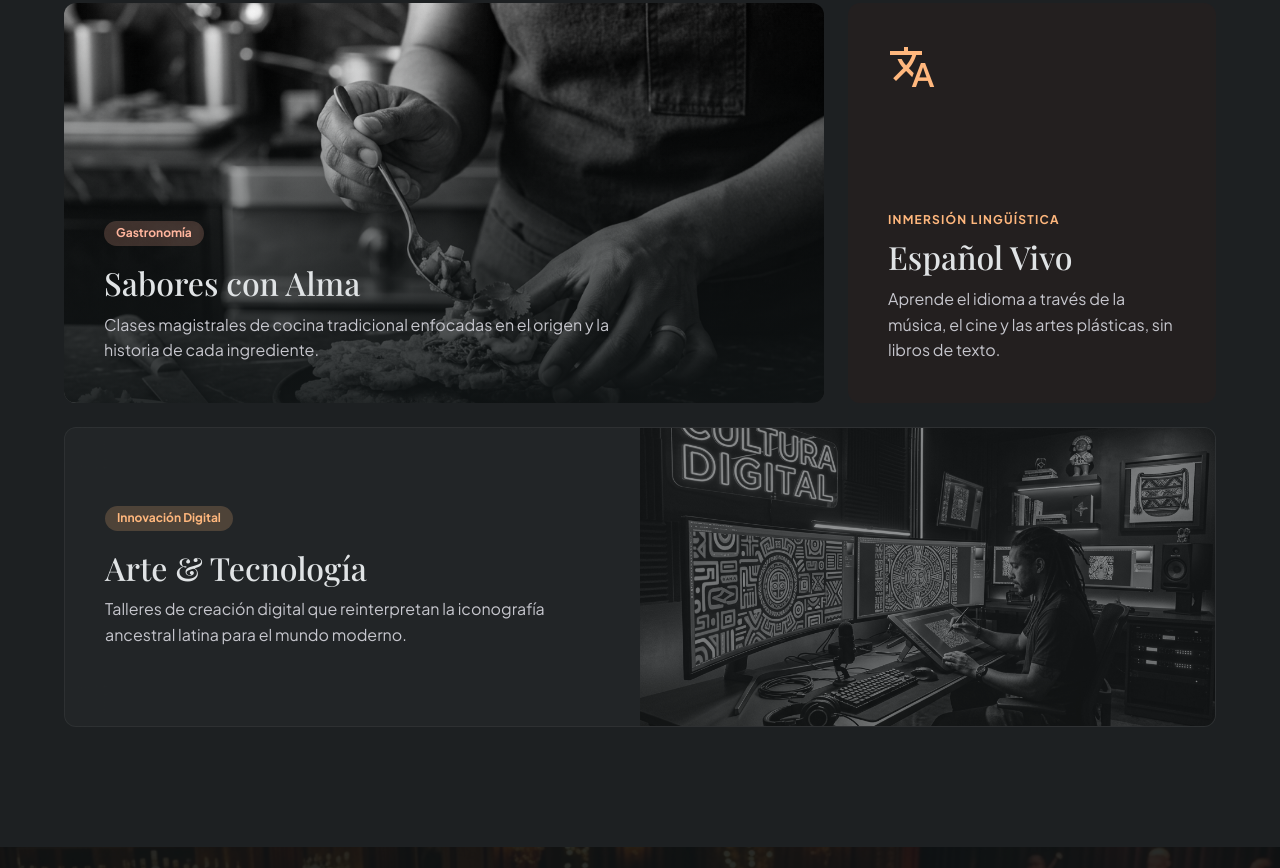
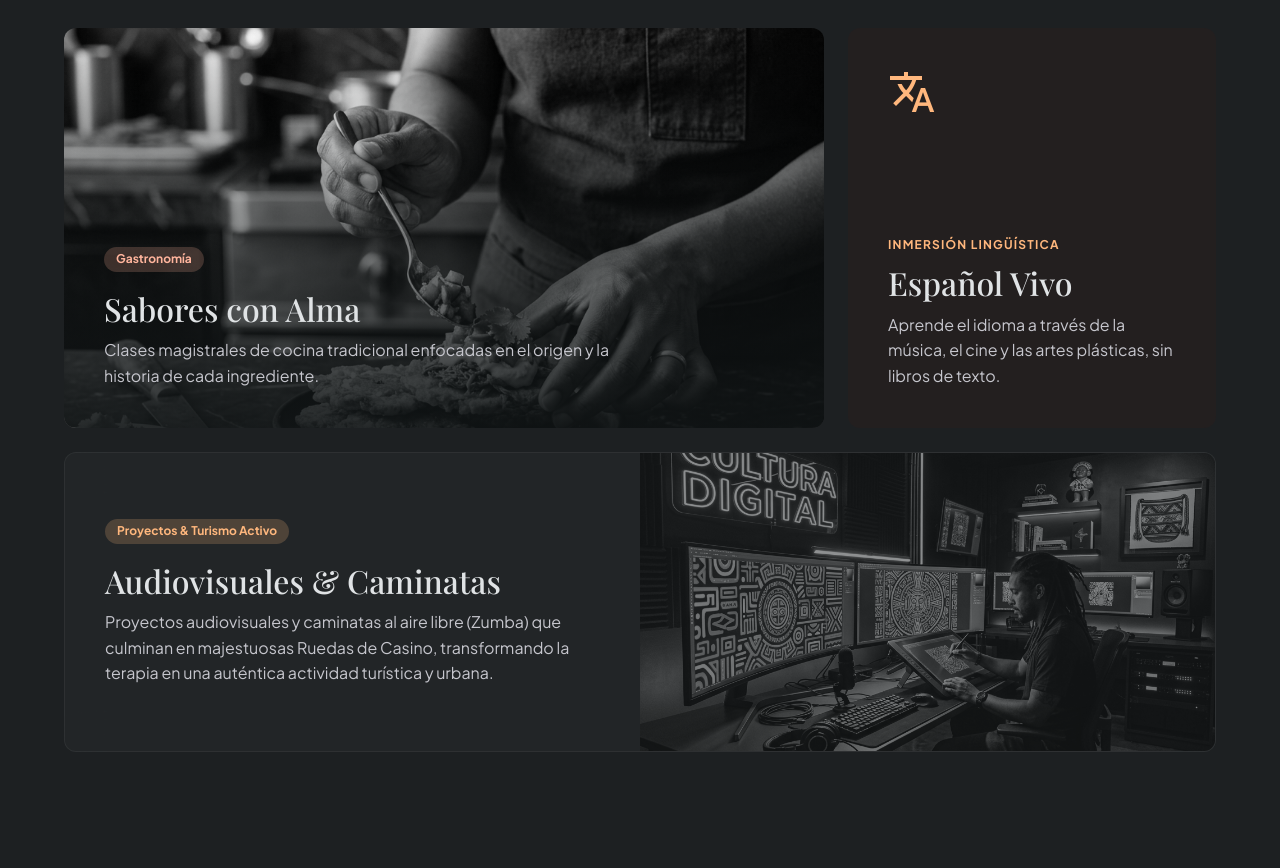
Before and after one commit to yoyocubano/danza, a plain HTML site: page index.html in a window 1280 px wide. Shown: the part 2870-3738 px from the top of the page. Drawn offline with nearby package versions, Linux system fonts and the light colour scheme.

Commit message:
feat: Update texts with focus on Afro-Latin culture, structured 20/40 workshops, and active tourism

```diff
--- a/index.html
+++ b/index.html
@@ -209,7 +209,7 @@
 <h2 class="font-headline-lg-mobile md:font-headline-lg text-headline-lg-mobile md:text-headline-lg text-on-surface">Más que una escuela, una <span class="text-on-tertiary-container">terapia social.</span></h2>
 <div class="space-y-6 text-on-surface-variant font-body-lg text-body-lg">
 <p>En las grises tardes de invierno de Luxemburgo, Latitud 0 emerge como un santuario. Entendemos el estrés corporativo y el aislamiento que a menudo acompaña a la vida en el corazón de Europa.</p>
-<p>Nuestra metodología utiliza el patrimonio cultural latinoamericano no solo como entretenimiento, sino como una herramienta de sanación colectiva. A través del movimiento consciente y la expresión artística, transformamos la rutina en vitalidad.</p>
+<p>Ofrecemos clases de Salsa Cubana y Bachata Dominicana con un profundo enfoque cultural. Más que baile, mostramos la cultura afrolatina como un subproducto vibrante de la música africana contemporánea y tradicional, guiados por músicos y entendidos de alto calibre: artistas cubanos, dominicanos y jazzistas internacionales.</p>
 </div>
 <ul class="space-y-4 mt-4">
 <li class="flex items-center gap-3 text-secondary">
@@ -265,7 +265,7 @@
 <div>
 <h3 class="font-headline-md text-headline-md text-on-surface mb-2">Adultos</h3>
 <p class="text-on-tertiary-container font-label-md text-label-md mb-4 uppercase tracking-wider">Conexión &amp; Desconexión</p>
-<p class="font-body-md text-body-md text-on-surface-variant">Terapia social mediante el baile, cultura after-work auténtica y espacios de diálogo para una conexión humana real.</p>
+<p class="font-body-md text-body-md text-on-surface-variant">Talleres de fin de semana y clases after-work con una estructura única: 20 minutos de inmersión cultural y entendimiento teórico, más 40 minutos de clase práctica integrando baile, idiomas y gastronomía.</p>
 </div>
 </div>
 </div>
@@ -309,9 +309,9 @@
 <div class="md:col-span-12 group relative overflow-hidden rounded-xl h-[300px] glass-panel border border-white/5">
 <div class="grid md:grid-cols-2 h-full">
 <div class="p-10 flex flex-col justify-center">
-<span class="bg-secondary/20 text-secondary px-3 py-1 rounded-full text-label-sm font-label-sm w-fit mb-4">Innovación Digital</span>
-<h3 class="font-headline-md text-headline-md text-on-surface mb-2">Arte &amp; Tecnología</h3>
-<p class="font-body-md text-body-md text-on-surface-variant">Talleres de creación digital que reinterpretan la iconografía ancestral latina para el mundo moderno.</p>
+<span class="bg-secondary/20 text-secondary px-3 py-1 rounded-full text-label-sm font-label-sm w-fit mb-4">Proyectos &amp; Turismo Activo</span>
+<h3 class="font-headline-md text-headline-md text-on-surface mb-2">Audiovisuales &amp; Caminatas</h3>
+<p class="font-body-md text-body-md text-on-surface-variant">Proyectos audiovisuales y caminatas al aire libre (Zumba) que culminan en majestuosas Ruedas de Casino, transformando la terapia en una auténtica actividad turística y urbana.</p>
 </div>
 <div class="hidden md:block overflow-hidden">
 <img class="w-full h-full object-cover grayscale opacity-50 group-hover:opacity-100 group-hover:grayscale-0 transition-all duration-700" data-alt="A modern digital art studio with large screens displaying vibrant, colorful abstract patterns inspired by indigenous Latin American designs. The lighting is sophisticated, with neon amber accents that pop against a dark, professional workspace, symbolizing the bridge between ancient tradition and modern technology." src="./assets/digital.png"/>
```
